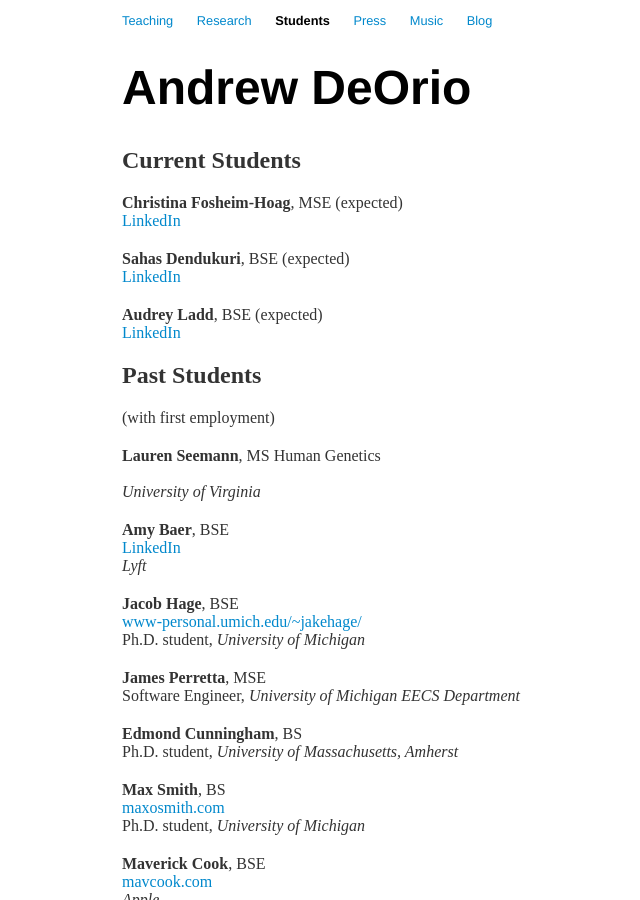
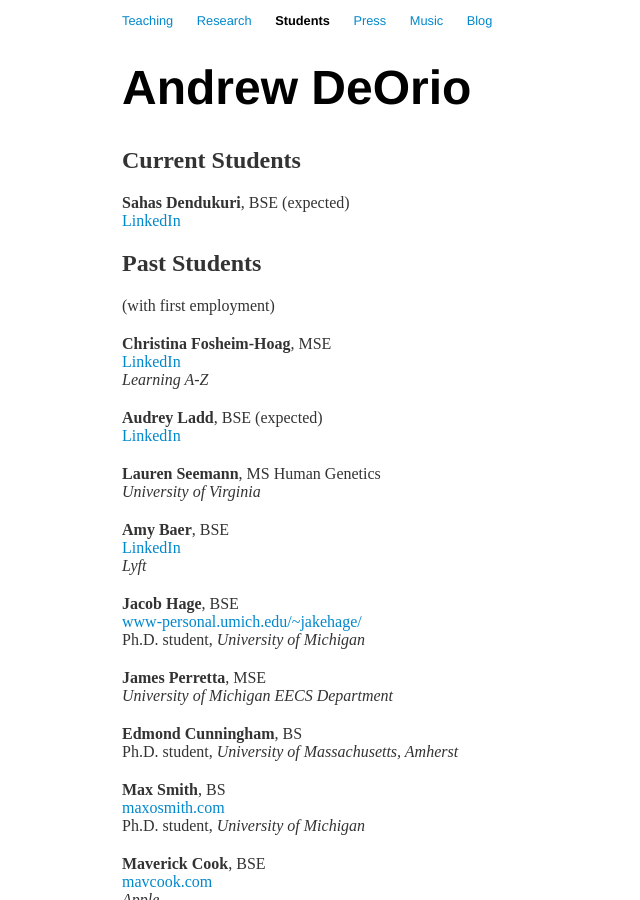
Before and after one commit to awdeorio/andrewdeorio.com, a Jekyll site: the page built from students/index.html, in a window 1280 px wide and 900 px high. Shown: the whole window, without its empty margins (243-883 px from the left). Built offline with Jekyll 4.4.1, drawn with Linux system fonts in a browser that asks for light colours; nearby versions of some CDN libraries.

Commit message:
Update students page

```diff
--- a/students/index.html
+++ b/students/index.html
@@ -8,24 +8,8 @@ title: Students | Andrew DeOrio
 </div>
 
 <div class="content">
-<b>Christina Fosheim-Hoag</b>, MSE (expected)<br>
-<a href="https://www.linkedin.com/in/christina-fosheim-hoag-456543148/" target="_blank">
-LinkedIn
-</a><br>
-<!-- <i>First employment</i> -->
-</div>
-
-<div class="content">
 <b>Sahas Dendukuri</b>, BSE (expected)<br>
 <a href="https://www.linkedin.com/in/sahasd/" target="_blank">
-LinkedIn
-</a><br>
-<!-- <i>First employment</i> -->
-</div>
-
-<div class="content">
-<b>Audrey Ladd</b>, BSE (expected)<br>
-<a href="https://www.linkedin.com/in/audrey-ladd-17338814a/" target="_blank">
 LinkedIn
 </a><br>
 <!-- <i>First employment</i> -->
@@ -38,9 +22,23 @@ LinkedIn
 </div>
 
 <div class="content">
+<b>Christina Fosheim-Hoag</b>, MSE<br>
+<a href="https://www.linkedin.com/in/christina-fosheim-hoag-456543148/" target="_blank">
+LinkedIn
+</a><br>
+<i>Learning A-Z</i>
+</div>
+
+<div class="content">
+<b>Audrey Ladd</b>, BSE (expected)<br>
+<a href="https://www.linkedin.com/in/audrey-ladd-17338814a/" target="_blank">
+LinkedIn
+</a><br>
+<!-- <i>First employment</i> -->
+</div>
+
+<div class="content">
 <b>Lauren Seemann</b>, MS Human Genetics<br>
-<a href="FIXME" target="_blank">
-</a><br>
 <i>University of Virginia</i>
 </div>
 
@@ -62,7 +60,7 @@ Ph.D. student, <i>University of Michigan</i>
 
 <div class="content">
 <b>James Perretta</b>, MSE<br>
-Software Engineer, <i>University of Michigan EECS Department</i>
+<i>University of Michigan EECS Department</i>
 </div>
 
 <div class="content">
```
